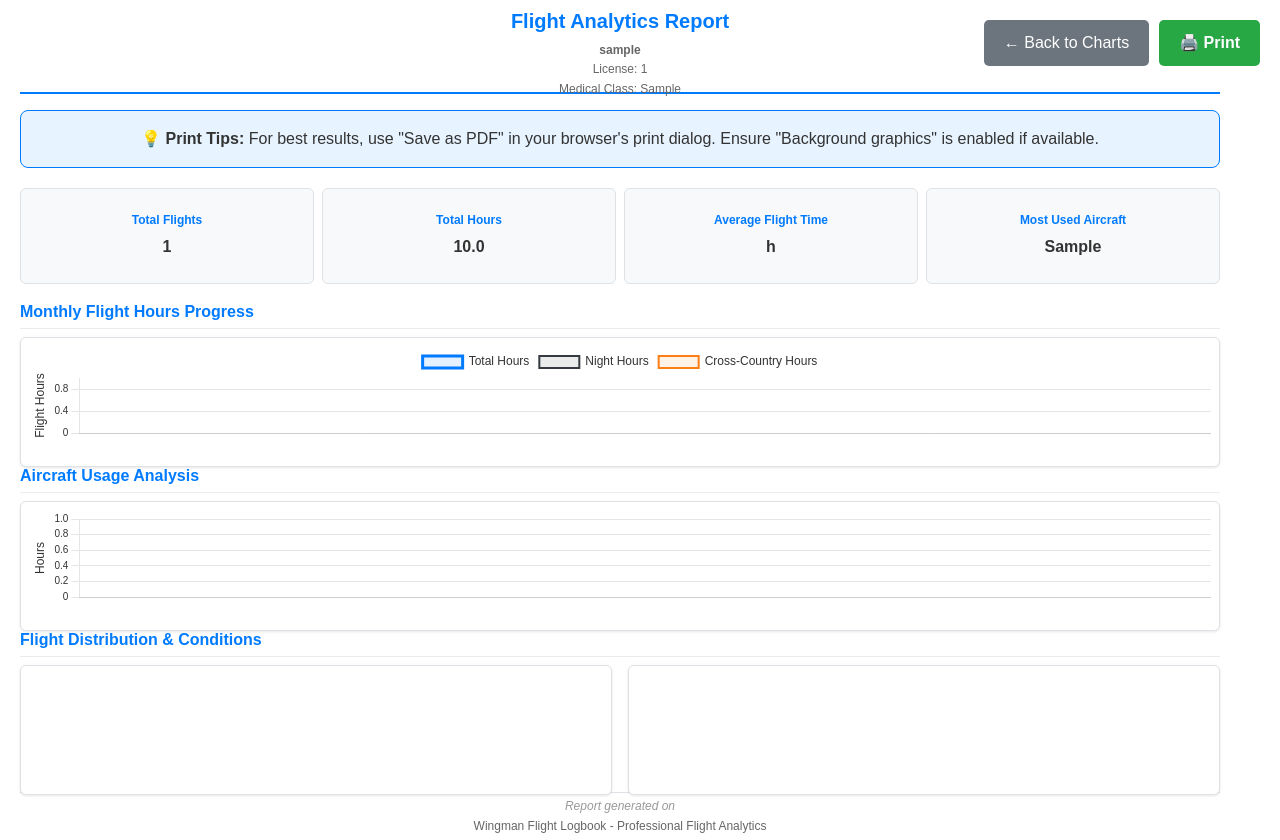
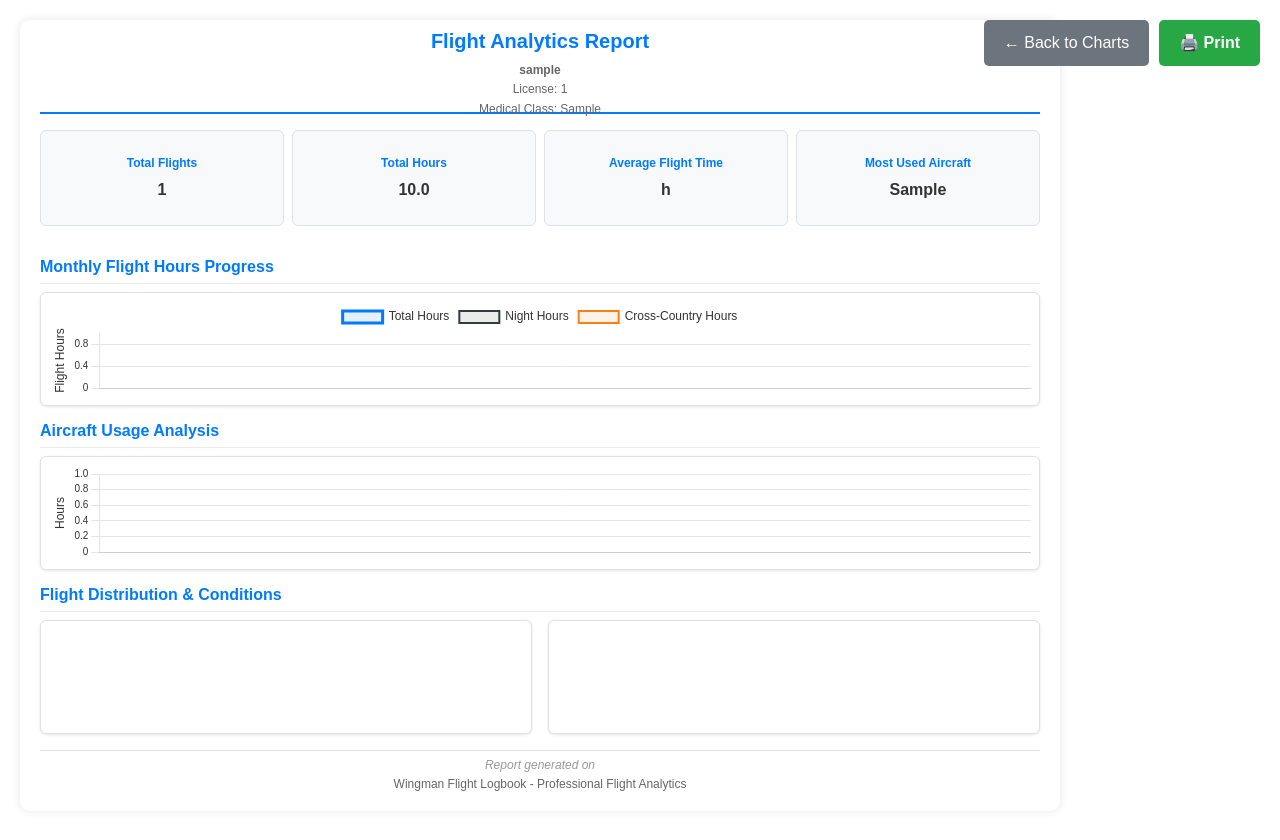
Before and after one commit to Joseph-Enkaoua/Wingman, a Django app: template templates/logbook/print_charts.html in a window 1280 px wide. Run offline with Django 5.2, Linux system fonts and the light colour scheme; the template is opened without the code that fills it: most values are stand-ins (such as "Sample title", 1, 10 or a date in 2020).

Commit message:
Enhance print charts layout and styling for improved user experience
- Introduced a new content container in print_charts.html to better organize the report layout.
- Updated styles for the content container, including width, padding, and box-shadow for a cleaner appearance.
- Adjusted margins and heights of various elements to enhance readability and presentation in print view.
- Reorganized the structure of the report to ensure a more cohesive and visually appealing format.

```diff
--- a/templates/logbook/print_charts.html
+++ b/templates/logbook/print_charts.html
@@ -98,6 +98,18 @@
             }
             .print-button:hover {
                 background: #0056b3;
+            }
+            .content-container {
+                width: 100%;
+                max-width: 1000px;
+                display: grid;
+                grid-template-columns: 1fr;
+                align-items: center;
+                box-shadow: 0 0 10px 0 rgba(0, 0, 0, 0.1);
+                border-radius: 10px;
+                padding: 20px;
+                margin: 0;
+                background-color: #fff;
             }
         }
 
@@ -282,10 +294,10 @@
             border: 1px solid #dee2e6;
             border-radius: 6px;
             padding: 1vh;
-            margin-bottom: 1vh;
+            margin-bottom: 2vh;
             box-shadow: 0 1px 3px rgba(0,0,0,0.1);
             overflow: visible;
-            height: 14vh;
+            height: 12vh;
         }
 
 
@@ -296,7 +308,6 @@
             margin: 0 auto;
             width: 100%;
             overflow: visible;
-            padding-bottom: 1vh;
         }
 
         /* Compact layout for single page printing */
@@ -407,6 +418,7 @@
             </button>
         </div>
 
+    <div class="content-container">
         <div class="header">
             <h1>Flight Analytics Report</h1>
             <div class="pilot-info">
@@ -418,11 +430,6 @@
                     <br>Medical Class: {{ pilot_profile.medical_class }}
                 {% endif %}
             </div>
-    </div>
-
-    <div class="no-print" style="background: #e7f3ff; border: 1px solid #007bff; border-radius: 8px; padding: 15px; margin-bottom: 20px; text-align: center;">
-        <strong>💡 Print Tips:</strong> For best results, use "Save as PDF" in your browser's print dialog.
-        Ensure "Background graphics" is enabled if available.
         </div>
 
         <div class="stats-summary">
@@ -489,6 +496,7 @@
                 Report generated on {{ "now"|date:"F j, Y \a\t g:i A" }}
             </div>
             <div>Wingman Flight Logbook - Professional Flight Analytics</div>
+        </div>
     </div>
 
     <script>
```
Lines whose indentation alone changed are shown as unchanged.
